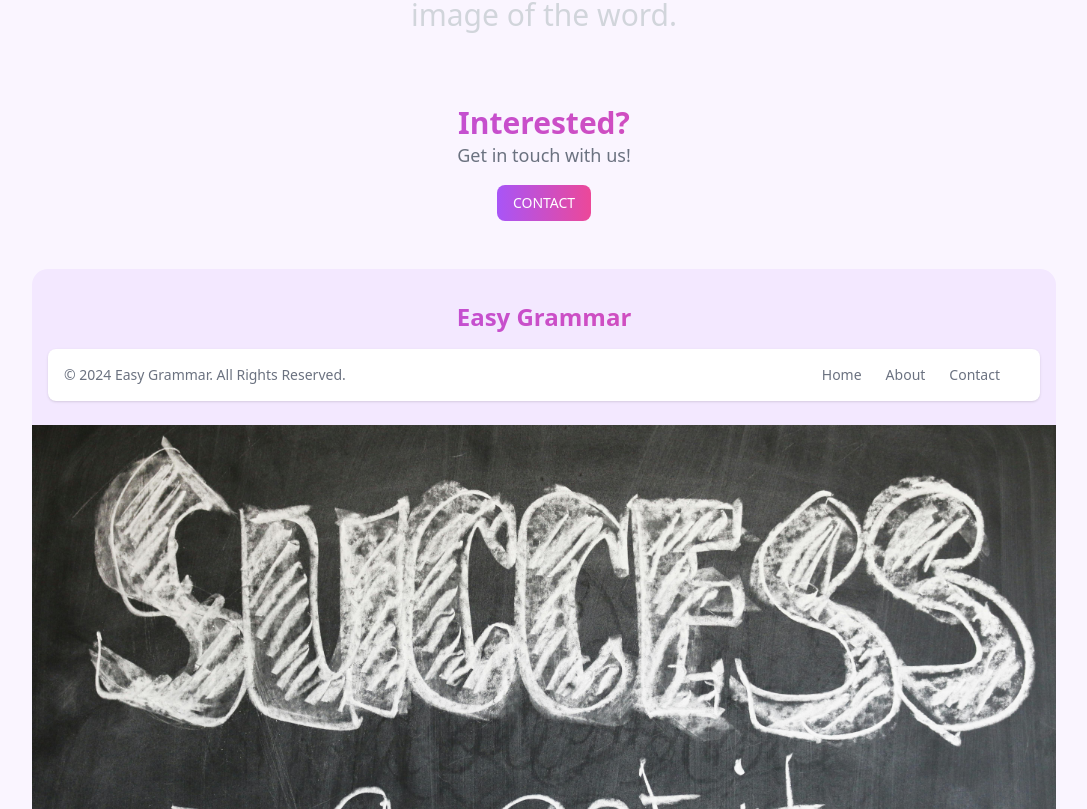
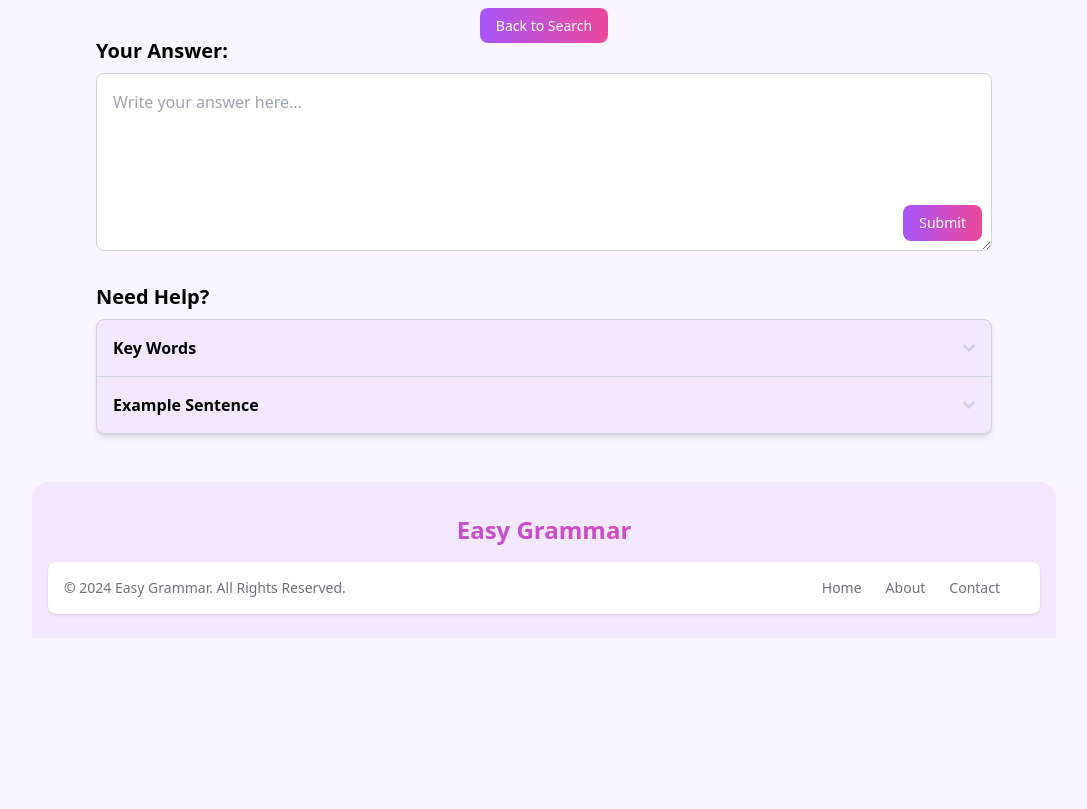
Before and after one commit to RileyC9/EasyGrammar, a React (Create React App) app: page /practice in a window 1280 px wide. Shown: the part 491-1300 px from the top of the page, without its empty margins (96-1183 px from the left). After the commit the page ends 1129 px from the top, so only its background shows below. Built offline with nearby package versions, Linux system fonts and the light colour scheme.

Commit message:
Implement react-router, Pass image as child to DefinitionList

```diff
--- a/package.json
+++ b/package.json
@@ -9,6 +9,7 @@
     "axios": "^1.6.7",
     "react": "^18.2.0",
     "react-dom": "^18.2.0",
+    "react-router-dom": "^6.22.3",
     "react-scripts": "5.0.1",
     "tailwindcss": "^3.4.1",
     "web-vitals": "^2.1.4"
--- a/src/App.js
+++ b/src/App.js
@@ -1,13 +1,23 @@
+import { BrowserRouter, Routes, Route } from "react-router-dom";
 import "./App.css";
 import Main from "./components/main";
+import About from "./components/About";
+import Header from "./components/Header";
+import Footer from "./components/Footer";
 
 // import the components in the above section
 function App() {
   // Adding the components here
   return (
-    <div className="App">
-      {/* <p>Please add stuff here.</p> */}
-      <Main />
+    <div className="app flex flex-col min-h-screen">
+      <BrowserRouter>
+        <Header />
+        <Routes>
+          <Route path="*" element={<Main />} />
+          <Route path="/about" element={<About />} />
+        </Routes>
+        <Footer />
+      </BrowserRouter>
     </div>
   );
 }
--- a/src/components/DefinitionList.js
+++ b/src/components/DefinitionList.js
@@ -1,4 +1,5 @@
 import React, { useRef } from "react";
+import { Link } from "react-router-dom";
 
 const DefinitionList = ({ definition, display, children }) => {
   // Check if error exists
@@ -132,8 +133,11 @@ const DefinitionList = ({ definition, display, children }) => {
                     {defList}
                   </ul>
                   <div className="w-full mt-6 md:mt-0 md:w-1/2 p-4 bg-purple-50 rounded-lg flex flex-col gap-2 items-center">
+                    {/* ImageUnite component is passed to DefinitionList component as children */}
                     {children}
-                    <button className="btn-primary">Practice</button>
+                    <button className="btn-primary">
+                      <Link to="/practice">Practice</Link>
+                    </button>
                   </div>
                 </div>
               </div>
--- a/src/components/Footer.js
+++ b/src/components/Footer.js
@@ -1,7 +1,10 @@
+import React from "react";
+import { Link } from "react-router-dom";
+
 export default function Footer() {
   const navLinks = [
-    { href: "#", label: "Home" },
-    { href: "#", label: "About" },
+    { href: "/", label: "Home" },
+    { href: "about", label: "About" },
     { href: "mailto:easygrammar193@gmail.com", label: "Contact" },
   ];
   return (
@@ -25,11 +28,9 @@ export default function Footer() {
             </span>
             <ul className="flex flex-wrap items-center justify-center mt-3 text-sm font-medium text-gray-500 dark:text-gray-400 sm:mt-0">
               {navLinks.map((link) => (
-                <li key={link.label}>
-                  <a href={link.href} className="hover:underline me-4 md:me-6">
-                    {link.label}
-                  </a>
-                </li>
+                <Link key={link.label} to={link.href} className="me-4 md:me-6">
+                  <li key={link.label}>{link.label}</li>
+                </Link>
               ))}
             </ul>
           </div>
--- a/src/components/Header.js
+++ b/src/components/Header.js
@@ -1,10 +1,11 @@
 import React, { useState } from "react";
+import { Link } from "react-router-dom";
 
 export default function Header() {
   const [isOpen, setIsOpen] = useState(false);
   const navLinks = [
-    { href: "#", label: "Home" },
-    { href: "#", label: "About" },
+    { href: "/", label: "Home" },
+    { href: "about", label: "About" },
     { href: "mailto:easygrammar193@gmail.com", label: "Contact" },
   ];
   return (
@@ -67,13 +68,13 @@ export default function Header() {
           >
             <ul className="font-medium flex flex-col p-4 md:py-2 mt-4 border border-gray-100 rounded-2xl bg-gray-50 md:flex-row md:space-x-8 rtl:space-x-reverse md:mt-0 md:border-0 md:bg-white dark:bg-gray-800 md:dark:bg-gray-900 dark:border-gray-700">
               {navLinks.map((link) => (
-                <a href={link.href} id={link.label} key={link.label}>
+                <Link to={link.href} id={link.label} key={link.label}>
                   <li className="block py-2 px-2 text-gray-500 rounded-lg hover:bg-gradient-to-r hover:from-purple-500 hover:to-pink-500 hover:text-white">
                     <span className="md:border-0 md:p-0 dark:text-white md:dark:hover:text-blue-500 dark:hover:bg-gray-700 dark:hover:text-white md:dark:hover:bg-transparent">
                       {link.label}
                     </span>
                   </li>
-                </a>
+                </Link>
               ))}
             </ul>
           </div>
--- a/src/components/ImageUnite.js
+++ b/src/components/ImageUnite.js
@@ -1,13 +1,16 @@
 import React, { useRef, useState } from "react";
 import fixPic from "./Image/fixPic.jpeg";
 
-
-export default function ImageUnite() {
-
+export default function ImageUnite({ data }) {
   //useState will be use to update the image
   const [image_url, setImage_url] = useState("");
   //using useRef to reference the emelement n the webpage set as null, having as null mean that it does not point to anything yet.
   let inputRef = useRef(null);
+
+  // Check if error exists
+  const error = data[0]?.error;
+  // get the alt text for display
+  const imgAlt = error ? "Error" : data[0]?.word; // it works for now
 
   // funtion that will be generated when we click on the button
   const imageGenerator = async () => {
@@ -42,8 +45,6 @@ export default function ImageUnite() {
     // acceess to the first item in the array and to the url that will be show on the page
     setImage_url(data_array[0].url);
     // console.log(data);
-
-
   };
 
   return (
--- a/src/components/Practice.js
+++ b/src/components/Practice.js
@@ -1,7 +1,12 @@
-import React, { useState } from "react";
+import React, { useState, useEffect } from "react";
+import { Link, useNavigate } from "react-router-dom";
 
 // Please define the props for this component
-export default function Practice() {
+export default function Practice({ onUserInput }) {
+  const [userInput, setUserInput] = useState("");
+  const navigate = useNavigate();
+  // Here for the toggle buttons of the help section
+  const [isOpen, setIsOpen] = useState([false, false]);
   // Here for the key words and example sentence, please replace the following with the data in props
   const helpInfo = [
     {
@@ -15,8 +20,19 @@ export default function Practice() {
     },
   ];
 
-  // Here for the toggle buttons of the help section
-  const [isOpen, setIsOpen] = useState([false, false]);
+  useEffect(() => {
+    window.scrollTo(0, 0);
+  }, []);
+
+  const handleInputChange = (e) => {
+    setUserInput(e.target.value);
+  };
+
+  const handleInputSubmit = (e) => {
+    e.preventDefault();
+    onUserInput(userInput);
+    navigate("/feedback");
+  };
 
   const toggleOpen = (index) => {
     const newIsOpen = [...isOpen];
@@ -41,14 +57,20 @@ export default function Practice() {
             />
           </div>
         </div>
+
         <div className="mt-8">
+          <Link to="/" className="btn-primary">
+            Back to Search
+          </Link>
           <h3 className="font-bold text-left text-lg lg:text-xl mb-2">
             Your Answer:
           </h3>
           {/* Here for User input */}
-          <form className="w-full">
+          <form className="w-full" onSubmit={handleInputSubmit}>
             <div className="relative">
               <textarea
+                value={userInput}
+                onChange={handleInputChange}
                 type="search"
                 id="word-input"
                 className="block w-full p-4 text-gray-900 border border-gray-300 rounded-lg bg-white focus:ring-blue-500 focus:border-blue-500 dark:bg-gray-700 dark:border-gray-600 dark:placeholder-gray-400 dark:text-white dark:focus:ring-blue-500 dark:focus:border-blue-500"
--- a/src/components/main.js
+++ b/src/components/main.js
@@ -1,13 +1,13 @@
 import { useState, useEffect } from "react";
+import { Routes, Route } from "react-router-dom";
 import axios from "axios";
 import SampleSentences from "./SampleSentence.js";
 import DefinitionList from "./DefinitionList";
-import Header from "./Header.js";
-import Footer from "./Footer.js";
 import Contact from "./Contact.js";
 import SearchInput from "./SearchInput.js";
 import ImageUnite from "./ImageUnite.js";
-
+import Practice from "./Practice.js";
+import Feedback from "./Feedback.js";
 // import the components in the above section
 
 // main display goes here.
@@ -18,23 +18,19 @@ function Main() {
   const [word, setWord] = useState("");
   const [fetchData, setFetchData] = useState([]);
   const [definitionListDisplay, setDefinitionListDisplay] = useState(false);
-  const [sampleSentenceDisplay, setSampleSentenceDisplay] = useState(false);
+  const [userInput, setUserInput] = useState("");
   //Update word useState hook, everytime userinput
 
   function handleWord(e) {
     setWord(e.target.value);
-    // if (e.target.value === "" && e.key === "Enter") {
-    //   setDefinitionListDisplay(false);
-    // }
     if (e.target.value === "") {
       setDefinitionListDisplay(false);
-      setSampleSentenceDisplay(false);
     }
   }
+
   // When Search button is click, fetch data from free dictionary api of the word in the form.
   // Save the definition fetched into fetch data useState hook
-  // or display error if word is not
-
+  // or display error if word is not found
   const wordSubmit = async (e) => {
     e.preventDefault();
     // version 2 of empty input field
@@ -47,7 +43,6 @@ function Main() {
       .then((res) => {
         setFetchData(res.data);
         setDefinitionListDisplay(true);
-        setSampleSentenceDisplay(true);
       })
       .catch((error) => {
         console.error(
@@ -57,7 +52,6 @@ function Main() {
         // set error message if word not found
         setFetchData([{ error: "Word not found" }]);
         setDefinitionListDisplay(true);
-        setSampleSentenceDisplay(true);
       });
     // version 2 of empty input field
     // }
@@ -68,26 +62,41 @@ function Main() {
     console.log(fetchData);
   }, [fetchData]);
 
+  // function to handle the user input in Practice component
+  const handleUserInput = (input) => {
+    setUserInput(input);
+  };
+
   return (
-    <div className="flex flex-col min-h-screen">
-      <Header />
-      {/* <input onChange={handleWord} val={word} />
-      <button onClick={wordSubmit}>click here</button> */}
+    <Routes>
+      <Route
+        path="/"
+        element={
+          <>
             <SearchInput
               value={word}
               handleWord={handleWord}
               wordSubmit={wordSubmit}
             />
-      <DefinitionList definition={fetchData} display={definitionListDisplay}>
+            <DefinitionList
+              definition={fetchData}
+              display={definitionListDisplay}
+            >
               {/* Here for AI-Generated image */}
-        <img src="/intro.png" alt="intro" />
+              <ImageUnite data={fetchData} />
             </DefinitionList>
-      <SampleSentences data={fetchData} display={sampleSentenceDisplay} />
+            <SampleSentences data={fetchData} display={definitionListDisplay} />
             <Contact />
-      <Footer />
-      {/* below is for testing purpose  */}
-      <ImageUnite />
-    </div>
+          </>
+        }
+      />
+      <Route
+        path="practice"
+        element={<Practice onUserInput={handleUserInput} />}
+      />
+      <Route path="feedback" element={<Feedback userInput={userInput} />} />
+      <Route path="*" element={<h1>404 Not Found</h1>} />
+    </Routes>
   );
 }
 
```
Also changed, not shown: src/components/Feedback.js (+12 -7 lines), 1 other file (tests, documents, lock files or other folders). Lines whose indentation alone changed are shown as unchanged.
